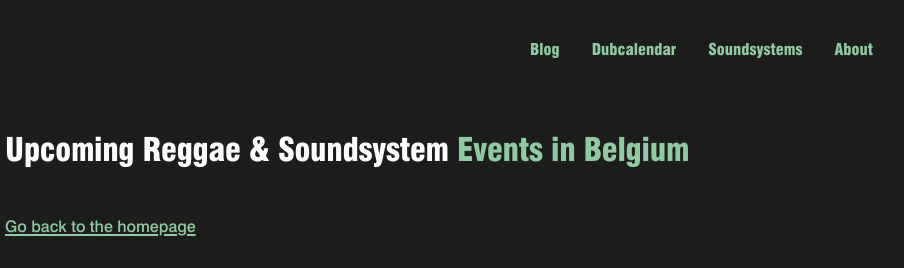
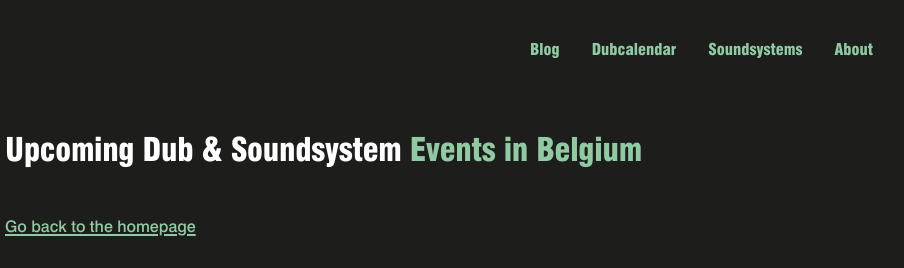
Before and after one commit to siamfarghaly/beldub, a Gatsby site: page /dubcalendar in a window 1280 px wide. Shown: the top 268 px of the page, 235-1139 px from the left. Built offline with nearby package versions, Linux system fonts and the light colour scheme; Gatsby itself is replaced by a stand-in of ours.

Commit message:
testcommit 2

```diff
--- a/src/pages/dubcalendar.js
+++ b/src/pages/dubcalendar.js
@@ -6,7 +6,7 @@ import Seo from "../components/seo"
 
 const Dubcalendar = () => (
   <Layout>
-    <h1>Upcoming Reggae & Soundsystem <b>Events in Belgium</b></h1>
+    <h1>Upcoming Dub & Soundsystem <b>Events in Belgium</b></h1>
     <Link to="/">Go back to the homepage</Link>
   </Layout>
 )
```
